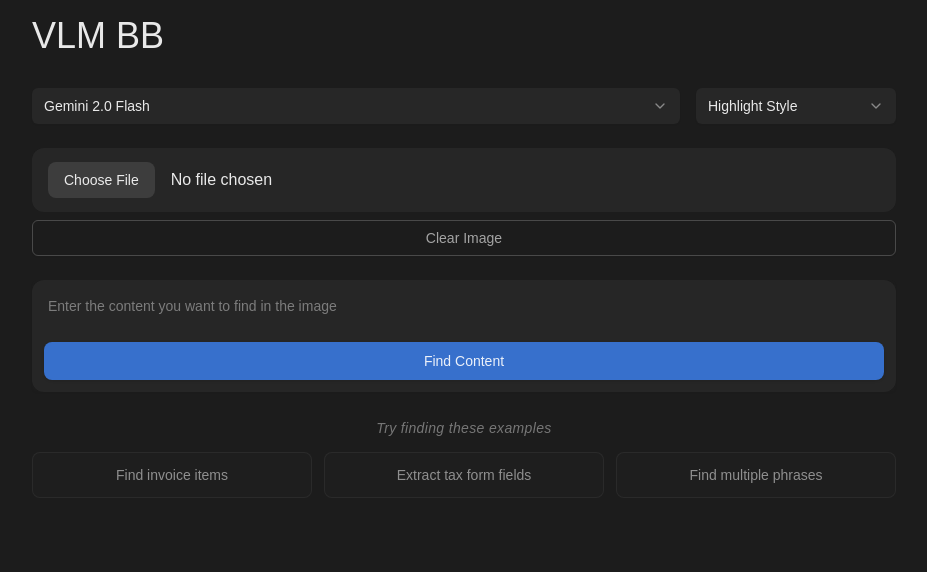
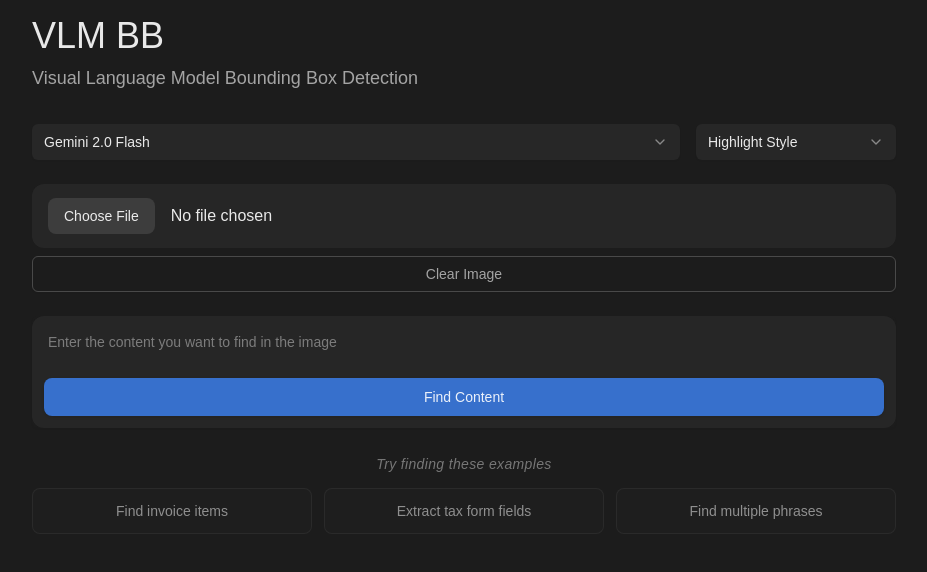
Before and after one commit to TheRayFitzgerald/vlm_bb, a Next.js app: page / in a window 1280 px wide. Shown: the top 572 px of the page, without its empty margins (176-1103 px from the left). Built offline with nearby package versions, Linux system fonts and the light colour scheme.

Commit message:
subtitle

```diff
--- a/app/page.tsx
+++ b/app/page.tsx
@@ -246,6 +246,7 @@ export default function GeminiTest() {
     <div className="relative flex min-h-screen flex-col bg-[#1C1C1C] text-white">
       <div className="relative z-10 container mx-auto max-w-4xl p-4">
         <h1 className="mb-8 text-4xl font-medium text-white/90">VLM BB</h1>
+        <p className="mb-8 -mt-6 text-lg text-white/60">Visual Language Model Bounding Box Detection</p>
 
         <div className="space-y-6">
           <div className="flex gap-4">
```
